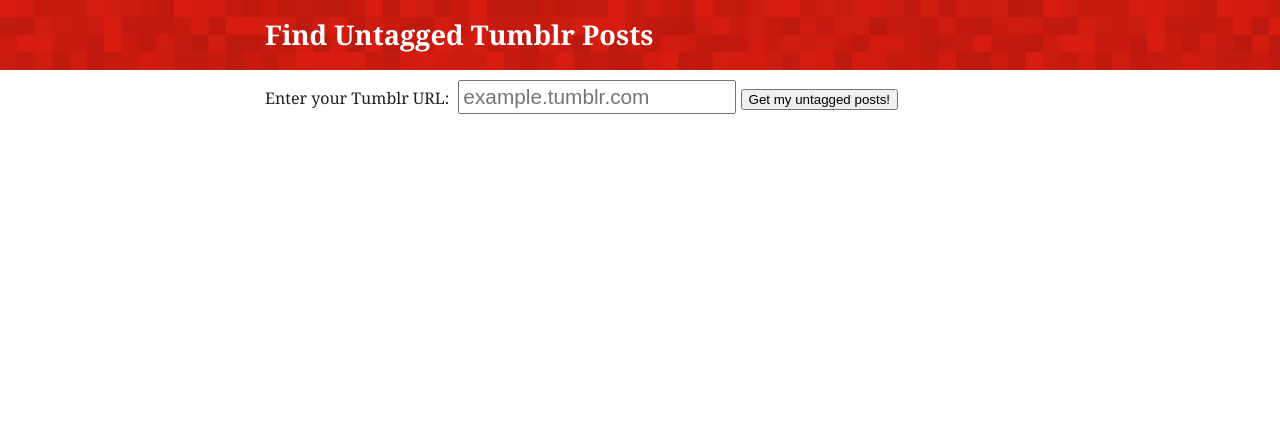
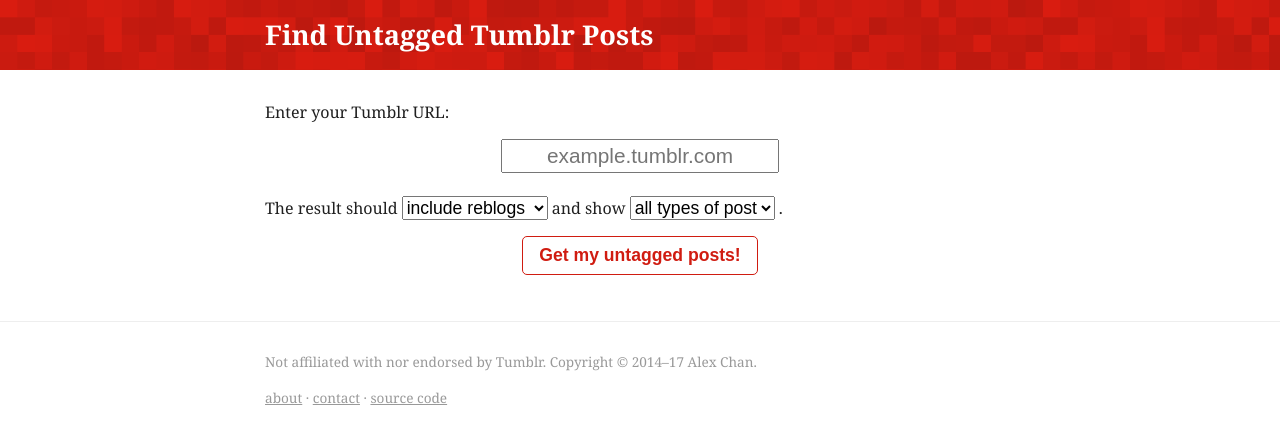
Before and after one commit to alexwlchan/finduntaggedtumblrposts.com, a Flask app: page / in a window 1280 px wide. Shown: the top 444 px of the page. Run offline with Flask 2, Linux system fonts and the light colour scheme; some libraries are stand-ins or nearby versions.

Commit message:
Okay, front page pretty much works now

```diff
--- a/untagged/static/untagged.js
+++ b/untagged/static/untagged.js
@@ -6,7 +6,7 @@ function start_long_task() {
     return;
   }
 
-  div = $('<p class="status"></p><ul id="untagged"></ul>');
+  div = $('<p class="status"></p><ol id="untagged"></ol>');
 
   // TODO: This should discard any existing progress
   $('#progress').append(div);
@@ -15,8 +15,9 @@ function start_long_task() {
   // kicks off a new task, and tells us where to look for progress.
   $.ajax({
     type: 'POST',
-    url: '{{ url_for("trigger_task") }}?hostname=' + hostname,
+    url: '/trigger_task?hostname=' + hostname,
     success: function(data, status, request) {
+      $('#start-bg-job')[0].style.display = "none";
       status_url = request.getResponseHeader('Location');
       update_progress(status_url, div[0], div[1]);
     },
@@ -58,14 +59,17 @@ function update_progress(status_url, status_div, untagged_ul) {
     }
 
     // If the task didn't fail and hasn't finished yet, go back for
-    // a progress update in another two seconds.
+    // a progress update in another second.
     if (data['state'] != "FAILURE" && data['state'] != "SUCCESS") {
       setTimeout(function() {
         update_progress(status_url, status_div, untagged_ul);
-      }, 2000);
+      }, 1000);
     }
   })
 }
+
+
+
 $(function() {
   $('#start-bg-job').click(start_long_task);
 });
--- a/untagged/templates/index.html
+++ b/untagged/templates/index.html
@@ -1,6 +1,11 @@
 <html>
   <head>
-    <title>Find Untagged Tumblr Posts</title>
+    <meta charset=utf-8>
+    <meta name=viewport content="width=device-width, initial-scale=1.0">
+    <meta name="author" content="Alex Chan">
+    <meta name="description" content="A way to find untagged posts from your Tumblr site">
+
+    <title>{% if title %}{{ title }} &ndash; {% endif %}Find Untagged Tumblr Posts</title>
     <style>
       .progress {
         width: 100%;
@@ -22,20 +27,79 @@
         color: #fff;
         font-size: 1.7em;
       }
-      article, #aside_inner {
+      article, #aside_inner, #footer_inner {
         max-width: 750px;
         margin-left:  auto;
         margin-right: auto;
         padding: 1px 20px;
       }
+      article {
+        padding-top: 15px;
+      }
       input {
         font-size: 1.3em;
         padding: 3px;
+        text-align: center;
+        margin-left:  auto;
+        margin-right: auto;
+        display: block;
+        margin-bottom: 8px;
+      }
+      select {
+        font-size: 1.1em;
+      }
+      #help {
+        margin-right: 0.3em;
+      }
+      #start-bg-job {
+        font-size: 1.1em;
+        background: none;
+        border-radius: 5px;
+        padding: 8px 16px;
+        margin-left:  auto;
+        margin-right: auto;
+        display: block;
+        font-weight: bold;
+        margin-top: 8px;
+        border: 1px solid #d01c11;
+        color: #d01c11;
+        cursor: pointer;
+      }
+      #start-bg-job:active {
+        position: relative;
+        top: 3px;
+        background-color: #f1aea7
+      }
+      a {
+        color: #d01c11;
+      }
+      a:hover {
+        text-decoration: none;
+      }
+      .dot_list li:not(:first-child)::before{
+        content:" · "
+      }
+      .dot_list {
+        list-style-type: none;
+        padding-left: 0 !important
+      }
+      .dot_list li {
         display: inline-block;
       }
-      #help {
-        display: inline-block;
-        margin-right: 0.3em;
+      hr {
+        height: 1px;
+        border: none;
+        background-color
+      }
+      footer {
+        color: #999;
+        font-size: .85em;
+        border-top: 1px solid #eee;
+        padding-top:    15px;
+        padding-bottom: 15px
+      }
+      footer a {
+        color: #999;
       }
     </style>
   </head>
@@ -50,11 +114,43 @@
       <p id="help">Enter your Tumblr URL:</p>
       <input id="hostname" type="text" placeholder="example.tumblr.com"></input>
 
-      <button id="start-bg-job">Get my untagged posts!</button><br><br>
+      <p style="margin-top: 23px;">The result should
+        <select class="styled-select" id="reblog_filter">
+          <option>include reblogs</option>
+          <option>exclude reblogs</option>
+        </select>
+        and show
+        <select class="styled-select" id="post_filter">
+          <option>all types of post</option>
+          <option>text posts</option>
+          <option>photo posts</option>
+          <option>quotes</option>
+          <option>link posts</option>
+          <option>chat posts</option>
+          <option>audio posts</option>
+          <option>videos</option>
+          <option>answer posts</option>
+        </select> .
+      </p>
+
+      <button id="start-bg-job">Get my untagged posts!</button>
+      <br><br>
       <div id="progress"></div>
+
     </article>
+    <footer>
+      <div id="footer_inner">
+        <p>Not affiliated with nor endorsed by Tumblr. Copyright &copy; 2014&ndash;17 Alex Chan.</p>
+        <ul class="dot_list">
+          <li><a href="/about">about</a></li>
+          <li><a href="/contact/">contact</a></li>
+          <li><a href="https://github.com/alexwlchan/untagged-tumblr-posts">source code</a></li>
+        </ul>
+      </div>
+    </footer>
 
     <script src="//cdnjs.cloudflare.com/ajax/libs/jquery/2.1.3/jquery.min.js"></script>
     <script src="{{ url_for('static', filename='untagged.js' )}}" type="text/javascript"></script>
+
   </body>
 </html>
```
